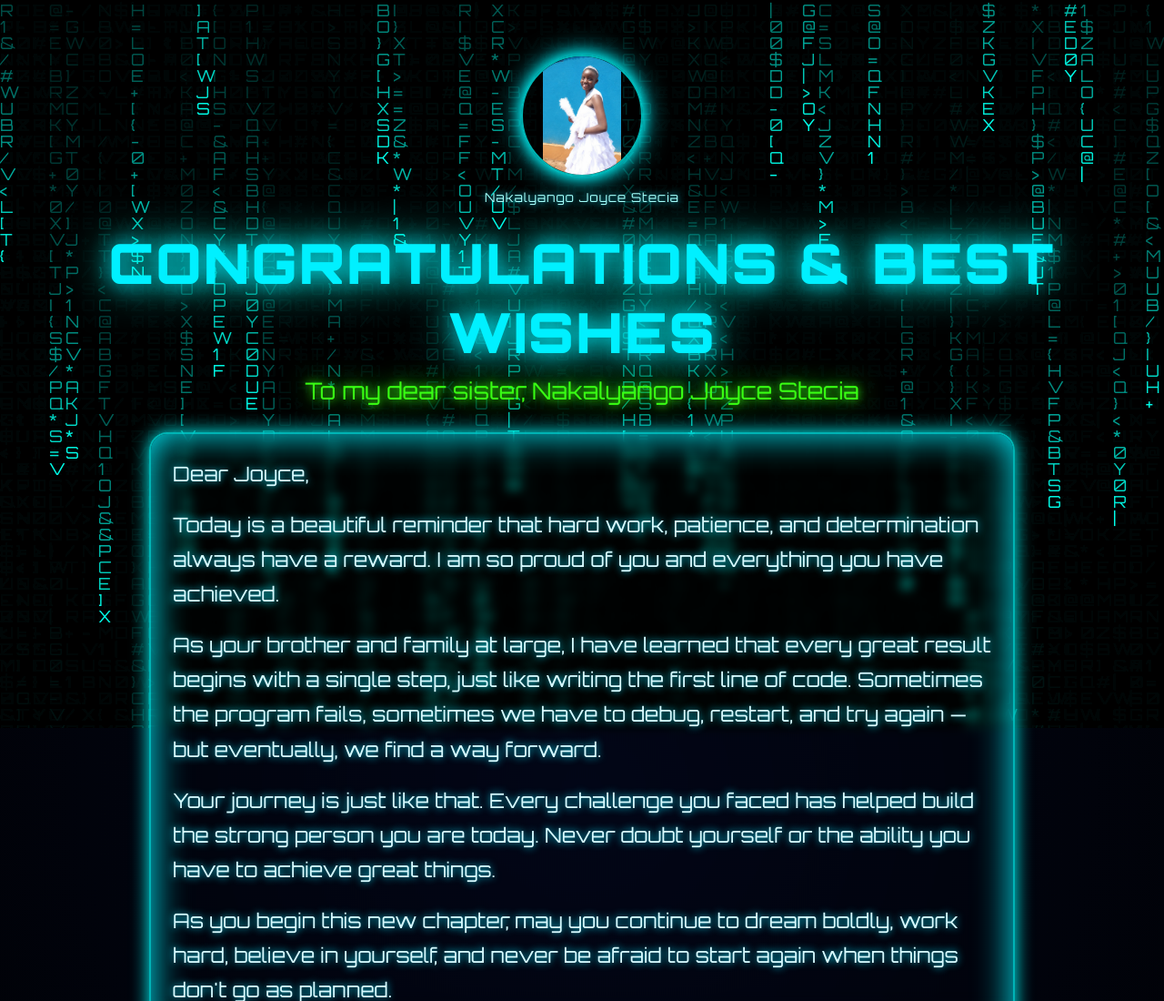
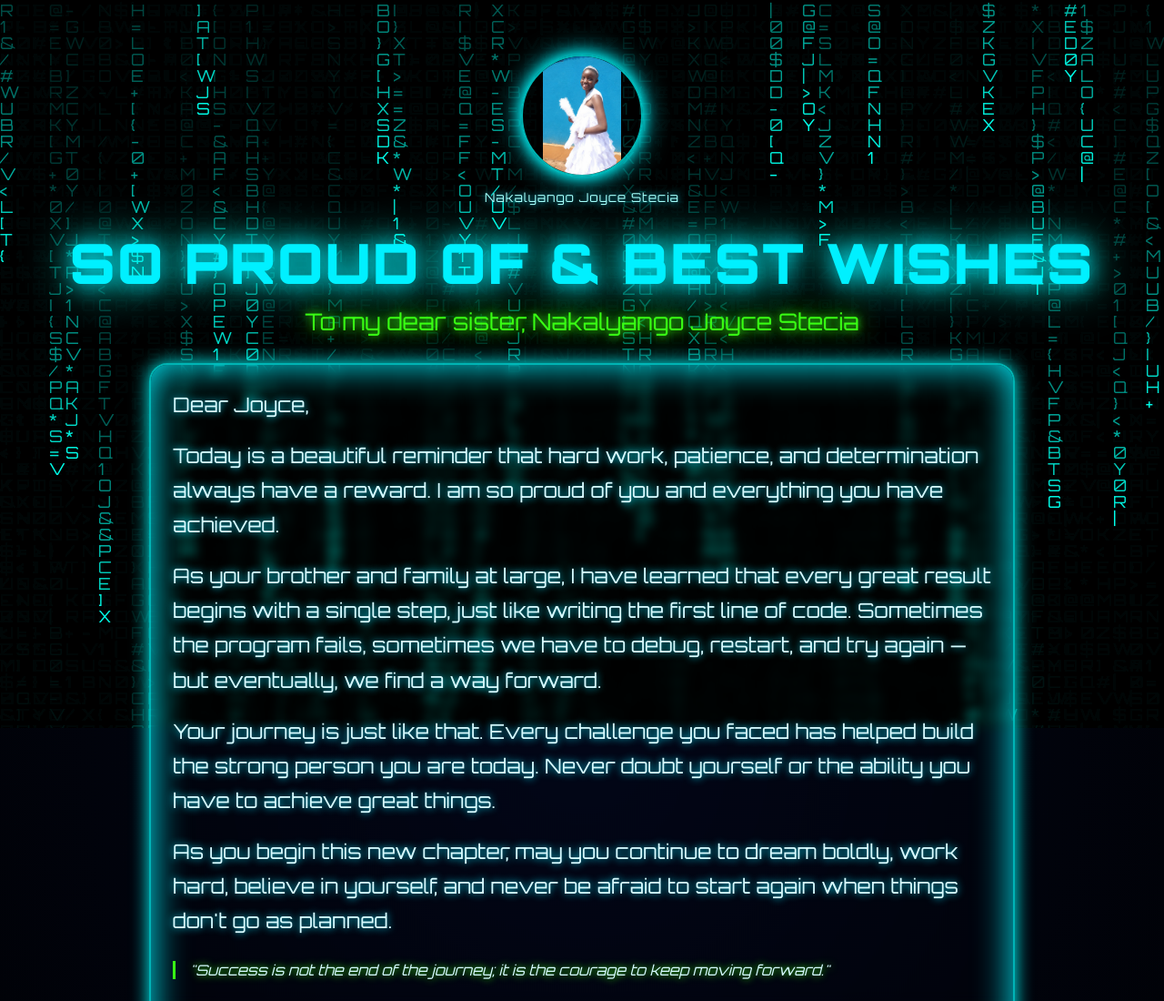
Before and after one commit to Kalyango-Stewart-J/STECIA, a plain HTML site: page index.html in a window 1280 px wide. Shown: the top 1100 px of the page at 91% size. Drawn offline with Linux system fonts and the light colour scheme.

Commit message:
Update index.html

```diff
--- a/index.html
+++ b/index.html
@@ -185,7 +185,7 @@
 </div>
   <span class="avatar-caption">Nakalyango Joyce Stecia</span>
 
-  <div class="title">Congratulations &amp; Best Wishes</div>
+  <div class="title">So proud of &amp; Best Wishes</div>
   <span class="recipient">To my dear sister, Nakalyango Joyce Stecia</span>
 
   <div class="panel">
```
